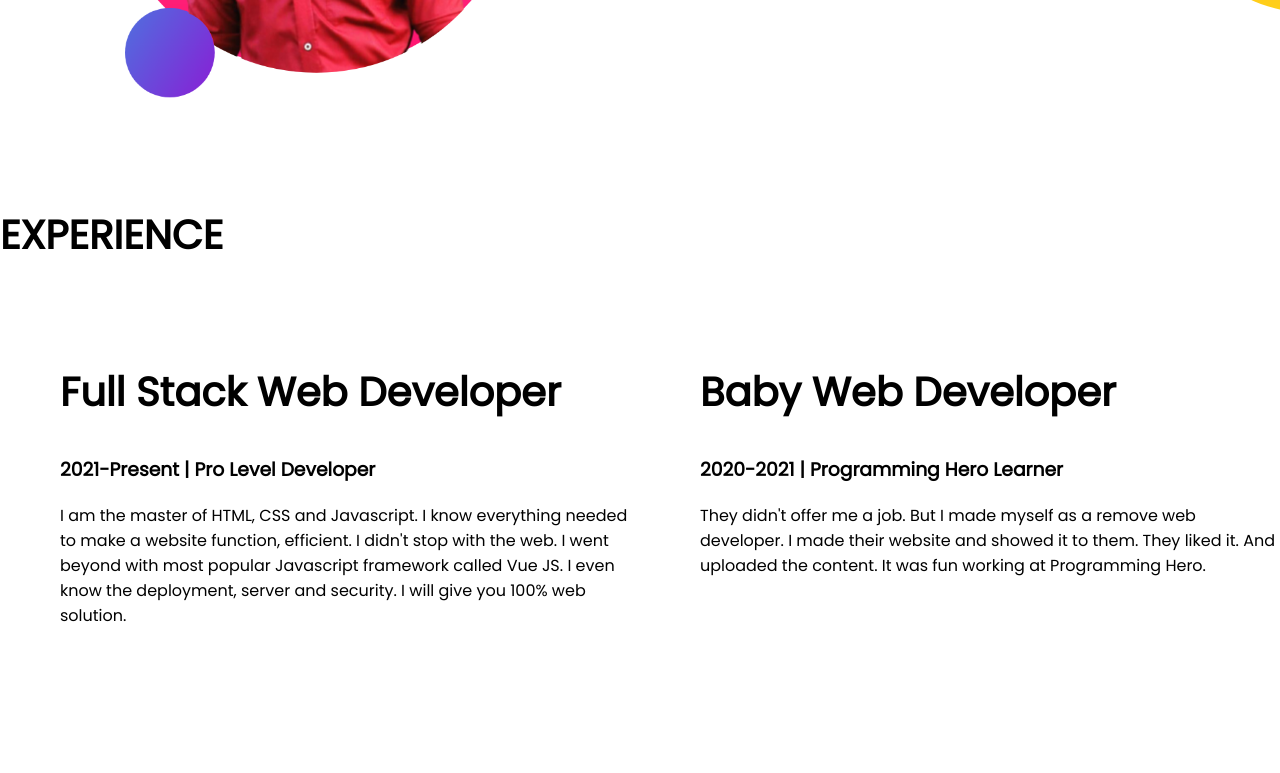
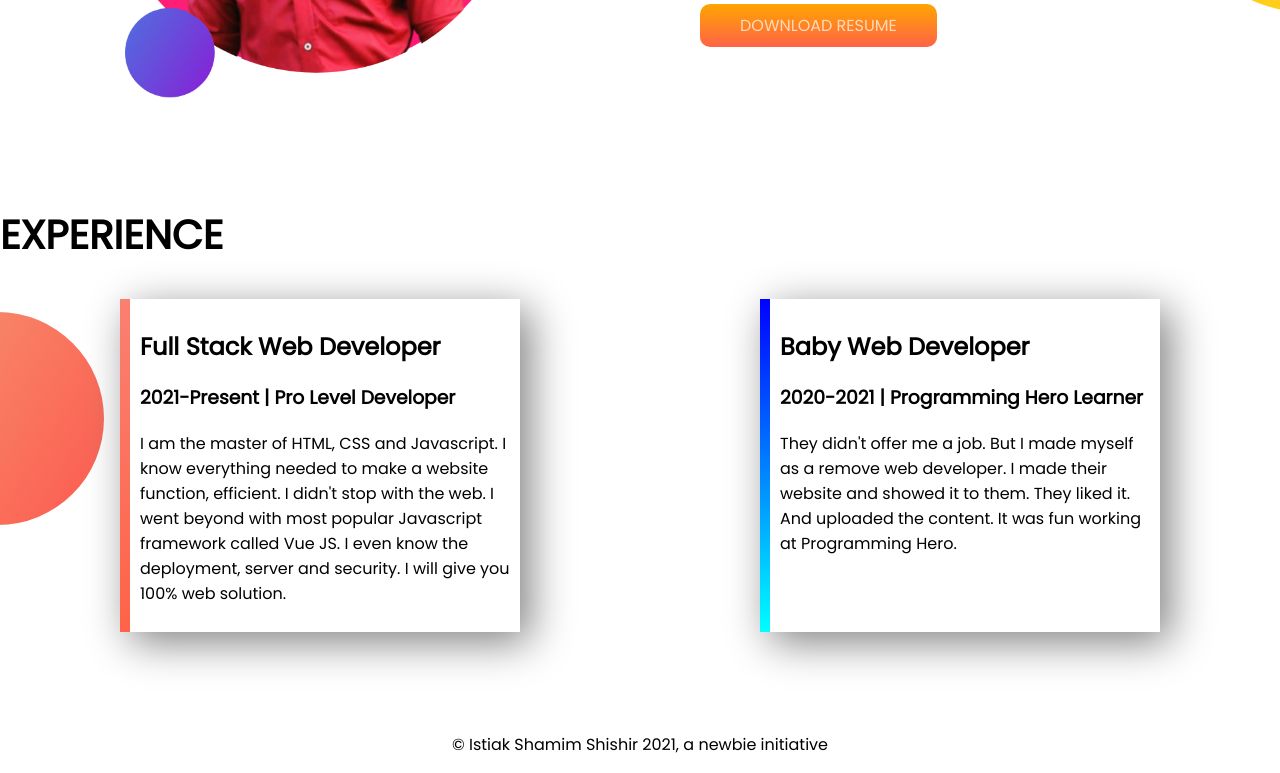
Before and after one commit to Istiak26615/developer-portfolio, a plain HTML site: page index.html in a window 1280 px wide. Shown: the part 975-1748 px from the top of the page. Before the commit the page ends 1719 px from the top, so only its background shows below. Drawn offline with Linux system fonts and the light colour scheme.

Commit message:
akheri commit

```diff
--- a/index.html
+++ b/index.html
@@ -36,7 +36,7 @@
             <img src="images/my-bg2.png" alt="">
         </div>
 
-        <div  class="half-width">
+        <div  class="half-width namao">
             <h1>My Dream</h1>
             <h3> To Work in a Large Software Company</h3>
             <p class="chapao">My dream is to become one of the junior developer of a cool software company.After visiting my posrtfolio if u think that your organization is cool feel free to hire me</p>
@@ -47,18 +47,21 @@
     <section class="experience-area">
         <h1>EXPERIENCE</h1>
         <div class="flexible">
-            <div class="half-width">
-                <H1>Full Stack Web Developer</H1>
+            <div id="xp-left-border1" class="experience-item">
+                <H2>Full Stack Web Developer</H2>
                 <h3>2021-Present | Pro Level Developer</h3>
                 <p>I am the master of HTML, CSS and Javascript. I know everything needed to make a website function, efficient. I didn't stop with the web. I went beyond with most popular Javascript framework called Vue JS. I even know the deployment, server and security. I will give you 100% web solution.</p>
             </div>
-            <div class="half-width">
-                <h1>Baby Web Developer</h1>
+            <div id="xp-left-border2" class="experience-item">
+                <h2>Baby Web Developer</h2>
                 <h3>2020-2021 | Programming Hero Learner</h3>
                 <p>They didn't offer me a job. But I made myself as a remove web developer. I made their website and showed it to them. They liked it. And uploaded the content. It was fun working at Programming Hero.</p>
             </div>
         </div>
     </section>
+    <footer>
+        <p>© Istiak Shamim Shishir 2021, a newbie initiative</p>
+    </footer>
 
 
 
--- a/style.css
+++ b/style.css
@@ -41,4 +41,37 @@ h1{
  }
  .chapao{
      padding-right: 150px;
+
  }
+ .namao{
+     padding-top: 100px;
+ }
+
+ .experience-item{
+     width: 70%;
+     margin-left: 120px;
+     margin-right: 120px;
+     padding: 10px;
+     box-shadow: 10px 10px 40px gray;
+
+ }
+
+ .experience-area{
+     background-image: url(images/exp-bg.png);
+     background-repeat: no-repeat;
+     background-position: left;
+ }
+ #xp-left-border2{
+     border-left: 10px solid;
+     border-image: linear-gradient(blue,cyan);
+     border-image-slice: 1;
+ }
+ #xp-left-border1{
+     border-left: 10px solid ;
+     border-image: linear-gradient(salmon,tomato);
+     border-image-slice: 1;
+
+ }
+ footer p{
+     text-align: center;
+ }
```
